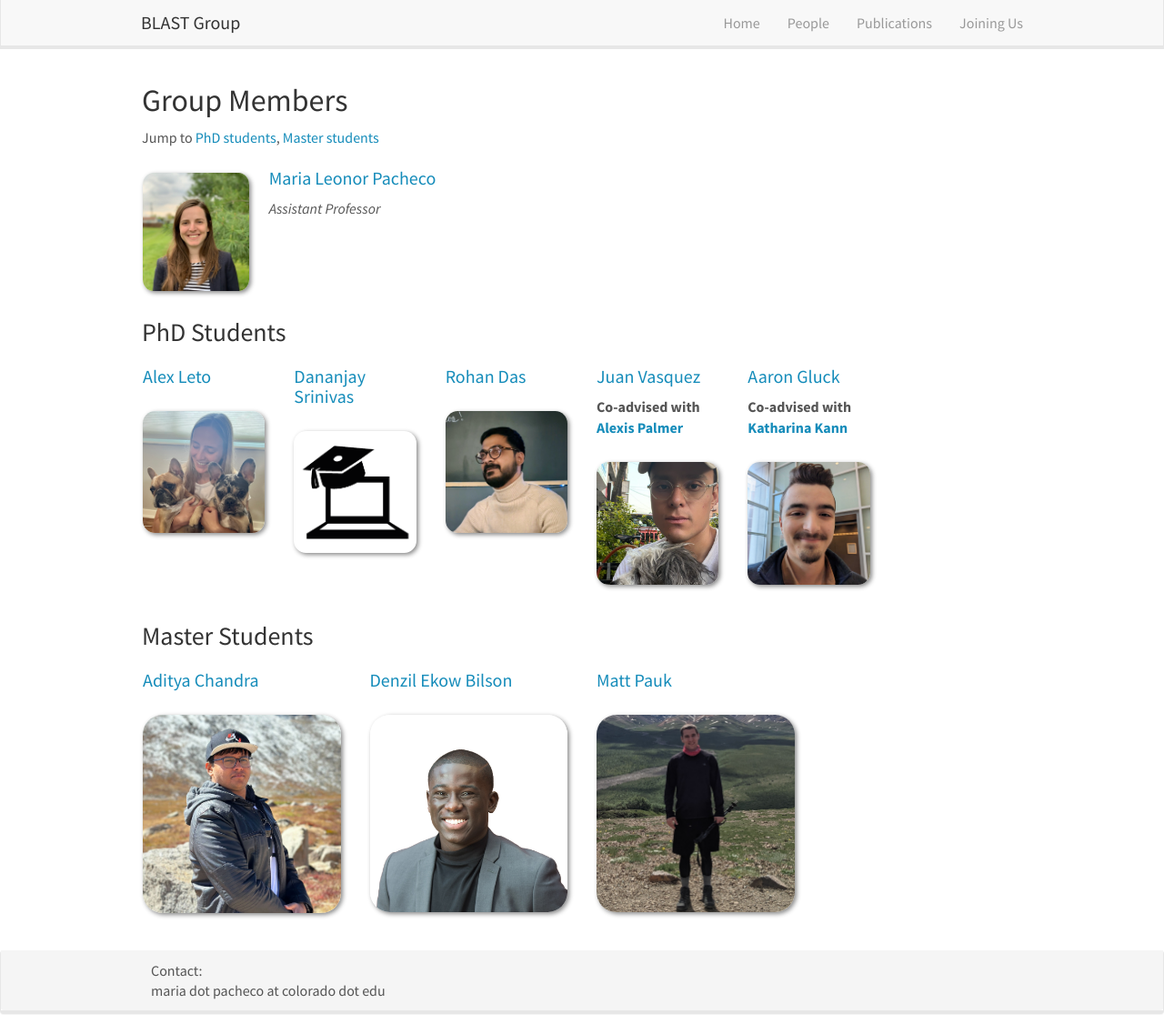
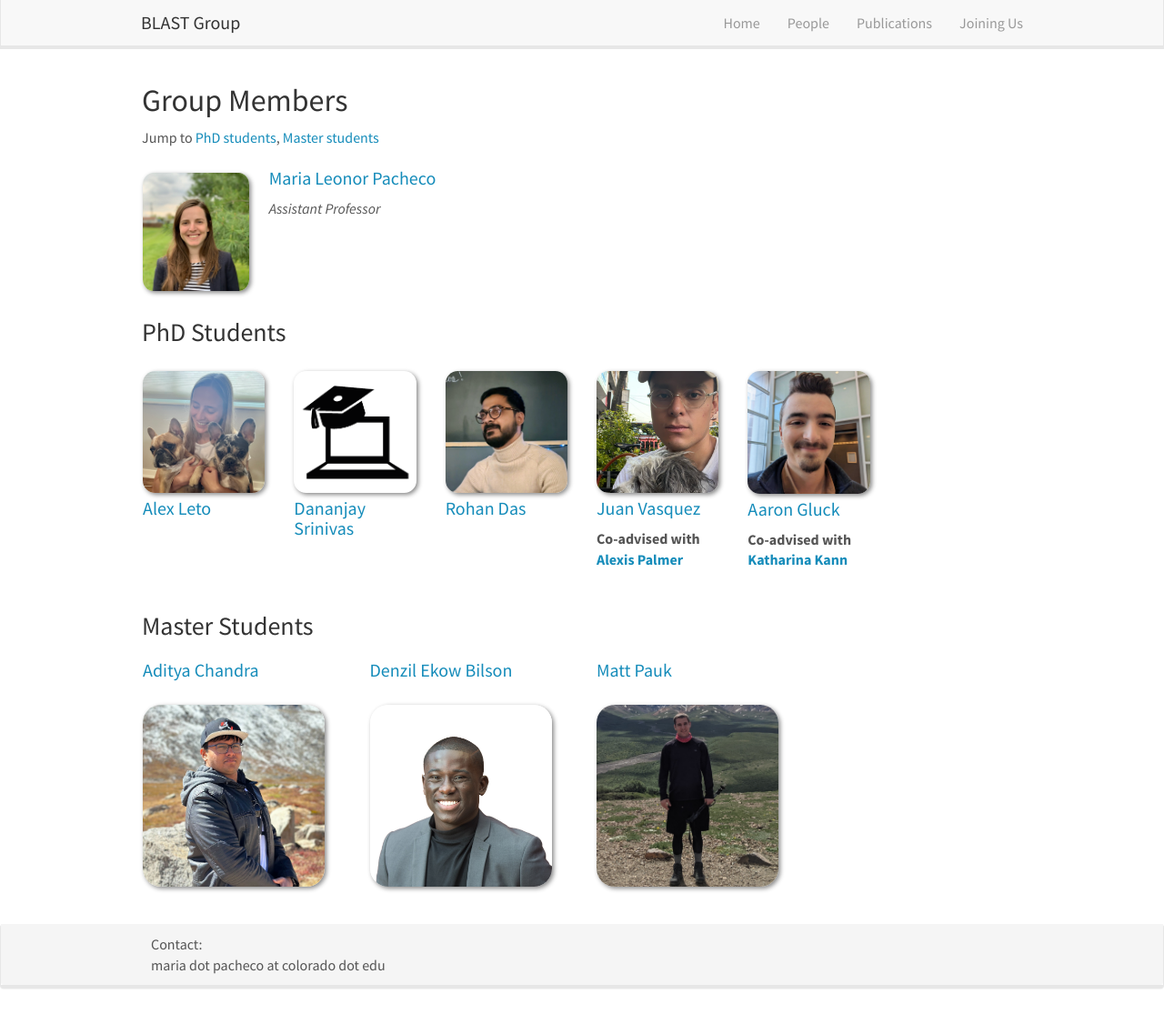
Before and after one commit to blast-cu/blast-cu.github.io, a Jekyll site: the page built from _pages/team.md, in a window 1280 px wide and 1137 px high. Shown: the whole window at 91% size. Built offline with Jekyll 4.4.1, drawn with Linux system fonts in a browser that asks for light colours; nearby versions of some CDN libraries.

Commit message:
Update team.md

```diff
--- a/_pages/team.md
+++ b/_pages/team.md
@@ -54,9 +54,9 @@ Jump to [PhD students](#phd-students), [Master students](#master-students)
 {% endif %}
 
 <div class="col-sm-2 clearfix">
+  <img src="{{ site.url }}{{ site.baseurl }}/images/teampic/{{ member.photo }}" class="img-responsive" width="100%" style="float: left" />
   <h4><a href="{{member.homepage}}">{{ member.name }}</a></h4>
    <p>{{ member.advised }}</p>
-  <img src="{{ site.url }}{{ site.baseurl }}/images/teampic/{{ member.photo }}" class="img-responsive" width="100%" style="float: left" />
 
   <ul style="overflow: hidden">
 
@@ -89,7 +89,7 @@ Jump to [PhD students](#phd-students), [Master students](#master-students)
 
 <div class="col-sm-3 clearfix">
   <h4><a href="{{member.homepage}}">{{ member.name }}</a></h4>
-  <img src="{{ site.url }}{{ site.baseurl }}/images/teampic/{{ member.photo }}" class="img-responsive" width="100%" style="float: left" />
+  <img src="{{ site.url }}{{ site.baseurl }}/images/teampic/{{ member.photo }}" class="img-responsive" width="200" height="200" style="float: left" />
    <ul style="overflow: hidden">
 
   </ul>
```
